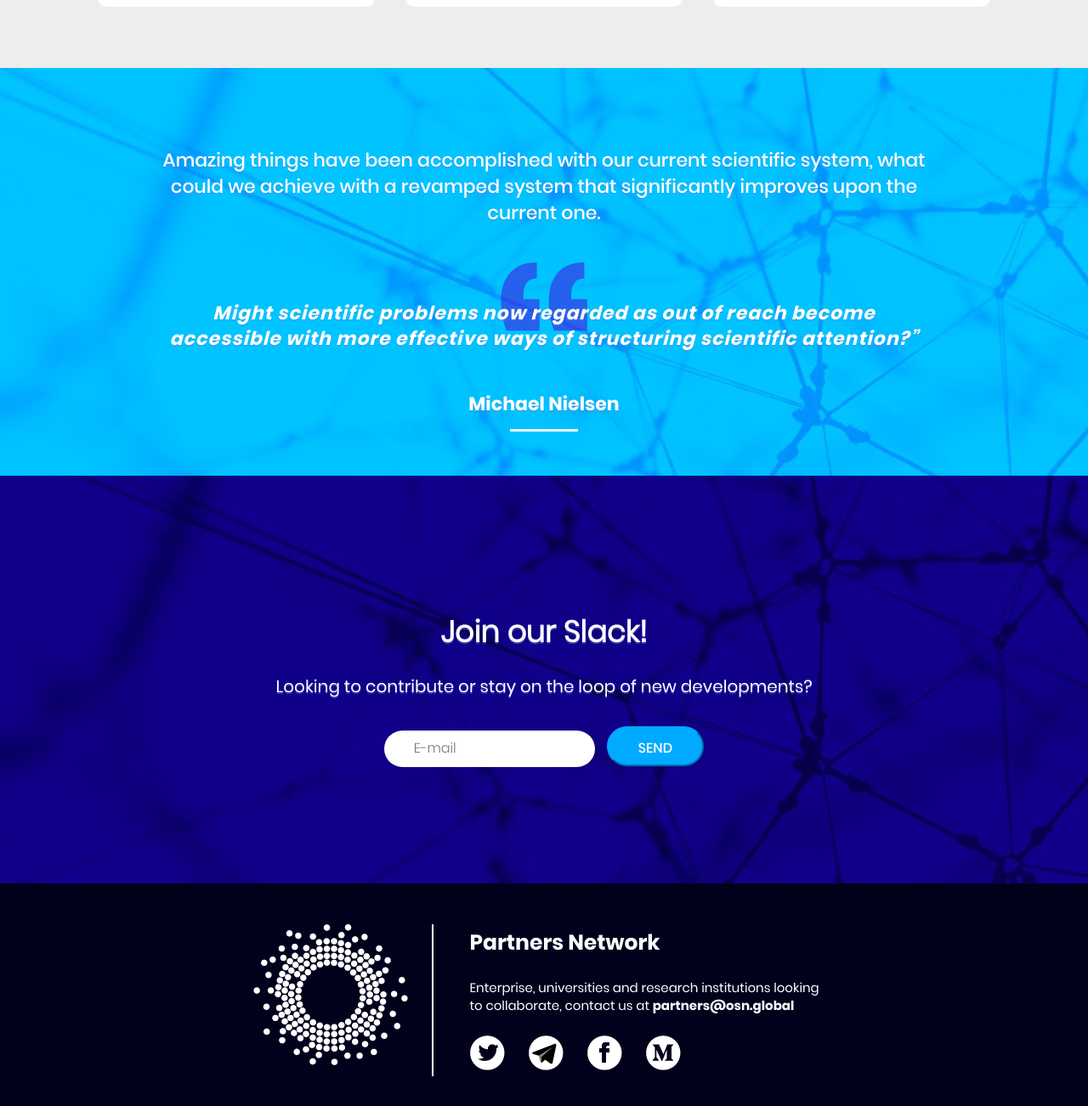
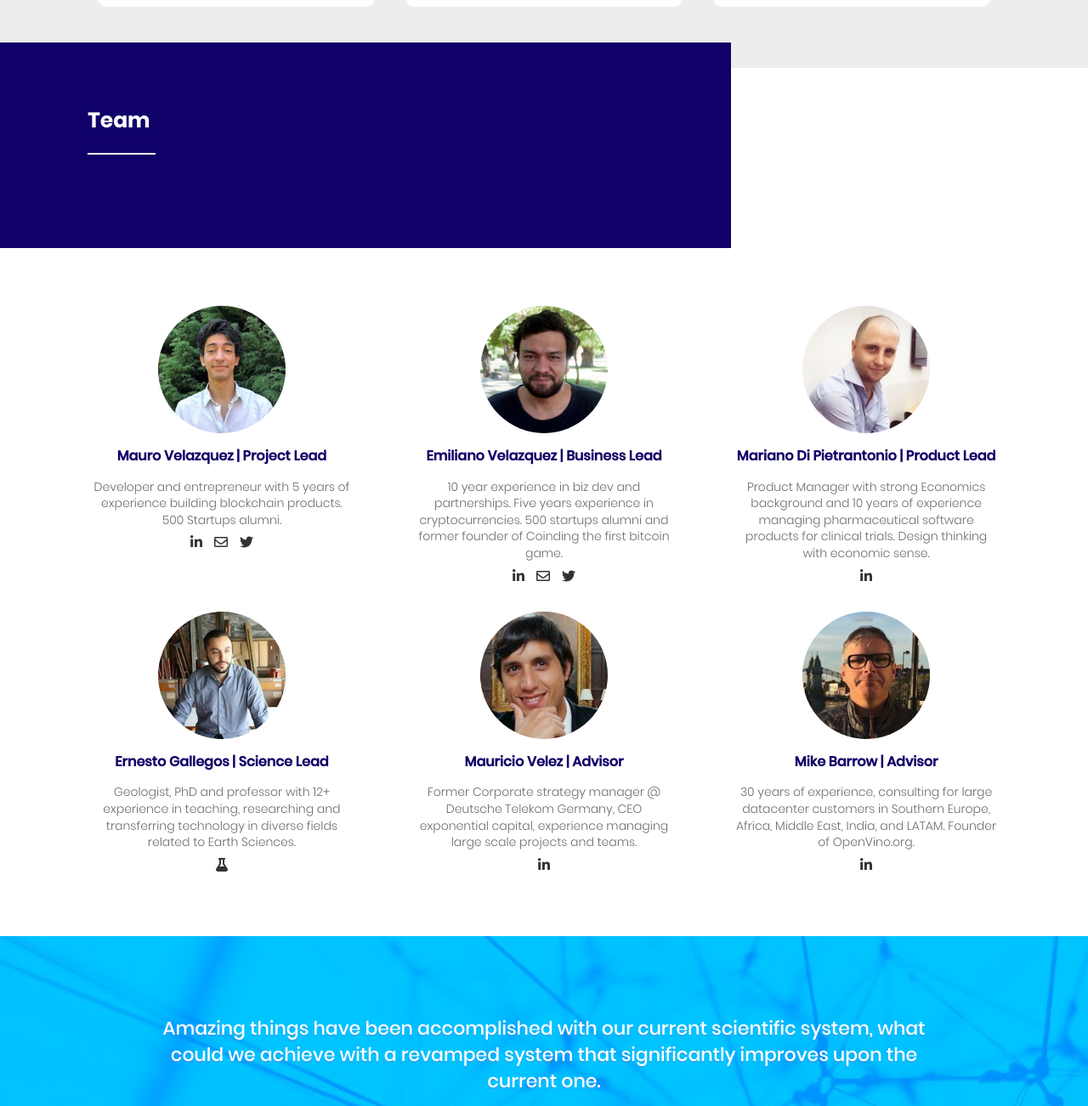
Before and after one commit to mauerv/open-science-network.github.io, a website: page index.html in a window 1280 px wide. Shown: the part 3515-4817 px from the top of the page at 85% size. Drawn offline with nearby package versions, Linux system fonts and the light colour scheme.

Commit message:
Add team members

```diff
--- a/css/main.css
+++ b/css/main.css
@@ -194,9 +194,11 @@ osn-web.herokuapp.com
 
 
 .bluebox-wrapper { position: relative; }
-    .bluebox { background-color: #100168; left: 0; top: -140px; padding: 50px 0 110px 0; position: absolute; width: 1030px; }
-    .bluebox2 { background-color: #100168; left: 0; top: -30px; padding: 50px 0 110px 0; position: absolute; width: 1030px; }
-        .bluebox h3, .bluebox2 h3 { color: #fff; font-family: 'poppinsbold'; font-size: 25px; margin-left: 32%; margin-bottom: 20px; position: relative; }
+    .bluebox { background-color: #100168; left: 0; padding: 50px 0 110px 0; position: absolute; width: 1030px;}
+    .bluebox1 { top: -140px; }
+    .bluebox2 { top: -30px; }
+    .bluebox3 { top: -30px; }
+        .bluebox h3 { color: #fff; font-family: 'poppinsbold'; font-size: 25px; margin-left: 32%; margin-bottom: 20px; position: relative; }
         .line-below { background-color: #fff; height: 2px; margin-left: 32%; position: relative; width: 80px; }
 
 #content-wrapper { text-align: center; padding: 128px 0; }
@@ -227,6 +229,16 @@ osn-web.herokuapp.com
     .benefits-text { margin-top: 200px; width: 312px; }
         .benefits-text h4 { color: #4217E0; font-family: 'poppinsmedium'; font-size: 22px; }
         .benefits-text p { color: #4D4D4D; font-family: 'poppinsregular'; font-size: 15px; margin-bottom: 0px; }
+
+#team-wrapper { background-color: #fff; margin-top: 50px; text-align: center; padding: 200px 0 72px; }
+.team-list { display: flex; justify-content: center; margin: auto; width: 90%; flex-wrap: wrap; }
+.team-member { margin: 30px 3% 0px 3%; width: 310px; }
+    .team-member h3 { font-family: 'poppinsmedium'; color: #100168; font-size: 16px }
+    .team-member p { font-family: 'poppinslight'; color: #6b6d6f; font-size: 14px; margin-bottom: 5px }
+    .team-member a { text-decoration: none; color: #323336; margin: auto 5px;}
+    .team-member a:hover { color: #100168 }
+.profile-pic { height: 150px; border-radius: 100% }
+
 
 #lblue-wrapper, #blue-wrapper { background-repeat: no-repeat; background-size: cover; text-align: center; }
 #lblue-wrapper { background-image: url("../img/light-blue-bg.jpg"); height: 319px; padding: 94px 0 67px; }
--- a/css/responsive.css
+++ b/css/responsive.css
@@ -1,6 +1,6 @@
 @media only screen and (max-width: 1680px) {
 
-	.bluebox h3, .bluebox2 h3 { margin-left: 18%; }
+	.bluebox h3 { margin-left: 18%; }
 	.line-below { margin-left: 18%; }
 
 }
@@ -9,10 +9,10 @@
 @media only screen and (max-width: 1366px) {
 
 	#header { width: 1100px; }
-	.bluebox, .bluebox2 { width: 860px; }
+	.bluebox { width: 860px; }
 	.flow-item1, #flow-item2, #flow-item3, #flow-item4, #flow-item5, #flow-item1 { width: 500px; }
 	.benefits-text { width: 280px; }
-	.bluebox h3, .bluebox2 h3 { margin-left: 12%; }
+	.bluebox h3 { margin-left: 12%; }
 	.line-below { margin-left: 12%; }
 }
 
@@ -23,7 +23,7 @@
 		#building, #whitepaper-button { text-shadow: 0px 2px 0px rgba( 0, 0, 0, .4); }
 	.flow-item1, #flow-item2, #flow-item3, #flow-item4, #flow-item5, #flow-item1 { width: 400px; }
 	.benefits-text { width: 260px; }
-	.bluebox h3, .bluebox2 h3 { margin-left: 8%; }
+	.bluebox h3 { margin-left: 8%; }
 	.line-below { margin-left: 8%; }
 
 }
@@ -49,8 +49,9 @@
 		#connect { display: none; }
 		h1 { margin: 60px 0 40px 35px; }
 
-	.bluebox { top: -80px; padding: 30px 0 80px 0; width: 80%; }
-	.bluebox2 { top: -30px; padding: 30px 0 80px 0; width: 80%; }
+	.bluebox { padding: 30px 0 80px 0; width: 80%; }
+	.bluebox1 { top: -80px; }
+	.bluebox2 { top: -30px }
 
 	.flow-item1, #flow-item2, #flow-item3, #flow-item4, #flow-item5, #flow-item1 { width: 80%; }
 	#building { margin-left: 35px; }
@@ -63,6 +64,8 @@
 	.benefits-item { background-position: 6%; width: 75%; margin: 0 auto 20px auto; padding: 50px; }
 
 	.flow-text p { margin-bottom: 25px; }
+
+	#team-wrapper { padding-top: 100px }
 
 	#lblue-wrapper { padding: 80px 0 90px 0; }
 		.blue-content { margin: 0 auto; width: 80%; }
@@ -144,10 +147,10 @@
 	#blue-wrapper { height: 260px; }
 	#bluep { font-size: 16px; }
 	h4 { margin-bottom: 20px;font-size: 20px; }
-	.bluebox, .bluebox2 { width: 100%; }
+	.bluebox { width: 100%; }
 	.benefits-text p { font-size: 13px; }
 
-	.bluebox h3, .bluebox2 h3 { margin-left: 10%; font-size: 22px; letter-spacing: 1px; }
+	.bluebox h3 { margin-left: 10%; font-size: 22px; letter-spacing: 1px; }
 	.line-below { margin-left: 10%; }
 	h1 { font-size: 35px; width: 90%; }
 	#building { width: 80%; }
@@ -157,7 +160,7 @@
 
 @media only screen and (max-width: 520px) {
 
-	.bluebox { top: -40px; padding: 30px 0 60px 0; }
+	.bluebox1 { top: -40px; padding: 30px 0 60px 0; }
 	#building { margin-left: 0;  border-left: 0;  }
 	.width-wrap { width: 80%; }
 	.flow-item { background-position: top center; padding-left: 0; margin: 30px auto; width: 80% }
@@ -179,5 +182,5 @@
 
 @media only screen and (max-width: 380px) {
 
-	.bluebox { top: 0; }
+	.bluebox1 { top: 0; }
 }
--- a/index.html
+++ b/index.html
@@ -13,6 +13,7 @@
         <script src="https://code.jquery.com/jquery-3.2.1.min.js" integrity="sha256-hwg4gsxgFZhOsEEamdOYGBf13FyQuiTwlAQgxVSNgt4=" crossorigin="anonymous"></script>
         <script>window.jQuery || document.write('<script src="js/jquery-3.2.1.min.js"><\/script>')</script>
         <script type="text/javascript" src="js/main.js"></script>
+        <script defer src="https://use.fontawesome.com/releases/v5.0.6/js/all.js"></script>
         <!-- Facebook Graph Metatags -->
         <meta property="og:url" content="http://www.osn.global" />
         <meta property="og:title" content="Open Science Network" />
@@ -25,7 +26,6 @@
 				<nav id="header-menu">
 					<a href="https://docs.google.com/document/d/1_PqjT8eASvIOmJmB1JiSyiTOoK7QuRgeJTOtFRlHaww/edit" target="_blank">Whitepaper</a>
           <a href="https://docs.google.com/document/d/1RfnjcGVhcjLdD9WHM_bErETvilj_Iid6GBLr6inucB0/edit?usp=sharing" target="_blank">Tokenomics</a>
-					<!-- <a href="https://docs.google.com/forms/d/e/1FAIpQLSfGJ7wVIwQx11-J95e1XKGnGi8mVkXF42A8kJkCgaBIbBgOnQ/viewform" target="_blank">Get Whitelisted</a> -->
 				</nav>
 				<div id="brand">
 				</div>
@@ -50,7 +50,6 @@
                 <ul>
                     <li><a href="https://docs.google.com/document/d/1_PqjT8eASvIOmJmB1JiSyiTOoK7QuRgeJTOtFRlHaww/edit" target="_blank">Whitepaper</a></li>
                     <li><a href="https://docs.google.com/document/d/1RfnjcGVhcjLdD9WHM_bErETvilj_Iid6GBLr6inucB0/edit?usp=sharing" target="_blank">Tokenomics</a></li>
-                    <!-- <li><a href="https://docs.google.com/forms/d/e/1FAIpQLSfGJ7wVIwQx11-J95e1XKGnGi8mVkXF42A8kJkCgaBIbBgOnQ/viewform" target="_blank">Get Whitelisted</a></li> -->
                 </ul>
             </div>
         </div>
@@ -58,7 +57,7 @@
         <!-- END MOBILE NAV -->
 
         <div class="bluebox-wrapper">
-        	<div class="bluebox">
+        	<div class="bluebox bluebox1">
 				<h3>Introducing The Open Science Network</h3>
 				<div class="line-below"></div>
     		</div>
@@ -104,7 +103,7 @@
     	</div>
 
     	<div class="bluebox-wrapper">
-        	<div class="bluebox2">
+        	<div class="bluebox bluebox2">
 				<h3>Benefits</h3>
 				<div class="line-below"></div>
     		</div>
@@ -141,6 +140,88 @@
     			</div>
     		</div>
     	</div>
+      <div class="bluebox-wrapper">
+          <div class="bluebox bluebox3">
+        <h3>Team</h3>
+        <div class="line-below"></div>
+        </div>
+      </div>
+      <div id="team-wrapper">
+        <div class="team-list">
+          <div class="team-member">
+            <img src="./img/mau.jpg" class='profile-pic' />
+            <h3>Mauro Velazquez | Project Lead</h3>
+            <p>Developer and entrepreneur with 5 years of experience building blockchain products. 500 Startups alumni.</p>
+            <div class="contact-icon-list">
+              <a href="https://www.linkedin.com/in/maurovelazquez/" alt="https://www.linkedin.com/in/maurovelazquez/" target="_blank">
+                <i class="fab fa-linkedin-in"></i>
+              </a>
+              <a href="mailto:mauro@osn.global" alt="mauro@osn.global" target="_blank">
+                <i class="far fa-envelope"></i>
+              </a>
+              <a href="https://twitter.com/maurovelazquezz" alt="https://twitter.com/maurovelazquezz" target="_blank">
+                <i class="fab fa-twitter"></i>
+              </a>
+            </div>
+          </div>
+          <div class="team-member">
+            <img src="./img/emi.jpg" class='profile-pic' />
+            <h3>Emiliano Velazquez | Business Lead</h3>
+            <p>10 year experience in biz dev and partnerships. Five years experience in cryptocurrencies. 500 startups alumni and former founder of Coinding the first bitcoin game.</p>
+            <div class="contact-icon-list">
+              <a href="https://www.linkedin.com/in/emi-velazquez-52632661" alt="https://www.linkedin.com/in/emi-velazquez-52632661" target="_blank">
+                <i class="fab fa-linkedin-in"></i>
+              </a>
+              <a href="mailto:emi@osn.global" alt="emi@osn.global" target="_blank">
+                <i class="far fa-envelope"></i>
+              </a>
+              <a href="https://twitter.com/emivelazquez6" alt="https://twitter.com/emivelazquez6" target="_blank">
+                <i class="fab fa-twitter"></i>
+              </a>
+            </div>
+          </div>
+          <div class="team-member">
+            <img src="./img/mariano.jpg" class='profile-pic' />
+            <h3>Mariano Di Pietrantonio | Product Lead</h3>
+            <p>Product Manager with strong Economics background and 10 years of experience managing pharmaceutical software products for clinical trials. Design thinking with economic sense.</p>
+            <div class="contact-icon-list">
+              <a href="https://www.linkedin.com/in/mariano-di-pietrantonio-0ab4a023" alt="https://www.linkedin.com/in/mariano-di-pietrantonio-0ab4a023" target="_blank">
+                <i class="fab fa-linkedin-in"></i>
+              </a>
+            </div>
+          </div>
+          <div class="team-member">
+            <img src="./img/ernesto.jpg" class='profile-pic' />
+            <h3>Ernesto Gallegos | Science Lead</h3>
+            <p>Geologist, PhD and professor with 12+ experience in teaching, researching and transferring technology in diverse fields related to Earth Sciences.</p>
+            <div class="contact-icon-list">
+              <a href="https://scholar.google.com/citations?user=mMJGWKUAAAAJ&hl=es" alt="https://scholar.google.com/citations?user=mMJGWKUAAAAJ&hl=es" target="_blank">
+                <i class="fas fa-flask"></i>
+              </a>
+            </div>
+          </div>
+          <div class="team-member">
+            <img src="./img/mauricio.jpg" class='profile-pic' />
+            <h3>Mauricio Velez | Advisor</h3>
+            <p>Former Corporate strategy manager @ Deutsche Telekom Germany, CEO exponential capital, experience managing large scale projects and teams.</p>
+            <div class="contact-icon-list">
+              <a href="https://www.linkedin.com/in/mauriciovelez/" alt="https://www.linkedin.com/in/mauriciovelez/" target="_blank">
+                <i class="fab fa-linkedin-in"></i>
+              </a>
+            </div>
+          </div>
+          <div class="team-member">
+            <img src="./img/mike.jpg" class='profile-pic' />
+            <h3>Mike Barrow | Advisor</h3>
+            <p>30 years of experience, consulting for large datacenter customers in Southern Europe, Africa, Middle East, India, and LATAM. Founder of OpenVino.org.</p>
+            <div class="contact-icon-list">
+              <a href="https://www.linkedin.com/in/barrowmike/" alt="https://www.linkedin.com/in/barrowmike/" target="_blank">
+                <i class="fab fa-linkedin-in"></i>
+              </a>
+            </div>
+          </div>
+        </div>
+      </div>
     	<div id="lblue-wrapper">
     		<div class="blue-content">
     			<p id="lblue-1p">Amazing things have been accomplished with our current scientific system, what could we achieve with a revamped system that significantly improves upon the current one.</p>
```
Also changed, not shown: img/email-outline.png (added), img/emi.jpg (added), img/ernesto.jpg (added), img/linkedin-outline.png (added), img/mariano.jpg (added), img/mau.jpg (added), img/mauricio.jpg (added), img/mauro.jpg (added), img/mike.jpg (added), img/twitter-outline.png (added), 1 other file.
